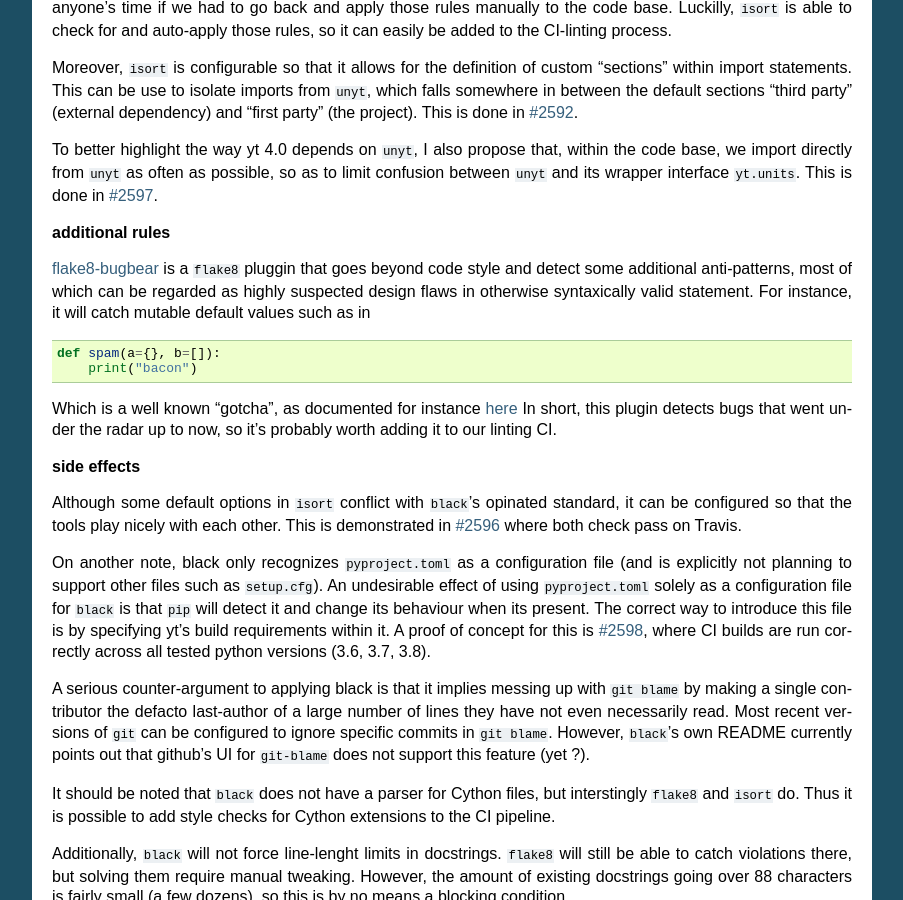
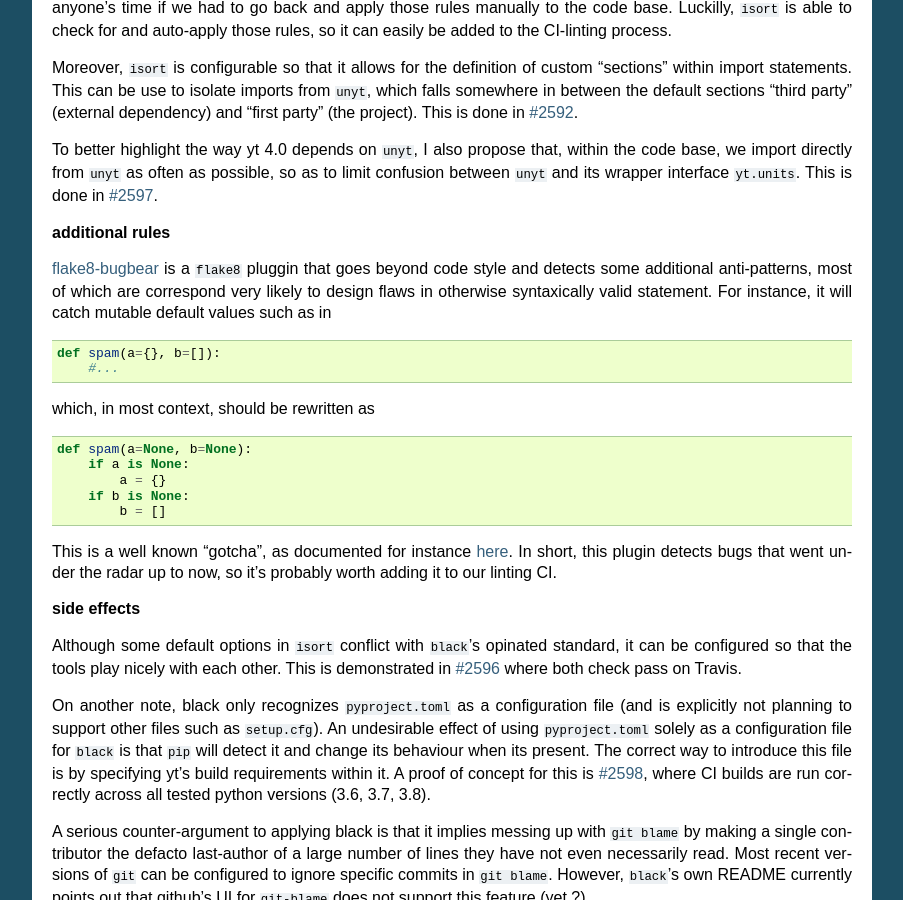
Before and after one commit to yt-project/ytep, a Sphinx documentation site: the page built from source/YTEPs/YTEP-0037.rst, in a window 1280 px wide and 900 px high, scrolled down 2027 px. Shown: the whole window, without its empty margins (198-1101 px from the left). Built offline with Sphinx 7.4.7, drawn with Linux system fonts in a browser that asks for light colours; formulas are drawn with MathJax 3.

Commit message:
clarify bugbear example

```diff
--- a/source/YTEPs/YTEP-0037.rst
+++ b/source/YTEPs/YTEP-0037.rst
@@ -104,17 +104,28 @@
 **additional rules**
 
 `flake8-bugbear <https://github.com/PyCQA/flake8-bugbear>`_ is a ``flake8``
-pluggin that goes beyond code style and detect some additional anti-patterns,
-most of which can be regarded as highly suspected design flaws in otherwise
-syntaxically valid statement.
-For instance, it will catch mutable default values such as in
+pluggin that goes beyond code style and detects some additional anti-patterns,
+most of which are correspond very likely to design flaws in otherwise
+syntaxically valid statement. For instance, it will catch mutable default values
+such as in
 
 .. code:: python
 
     def spam(a={}, b=[]):
-        print("bacon")
+        #...
 
-Which is a well known "gotcha", as documented for instance `here <https://docs.python-guide.org/writing/gotchas/#mutable-default-arguments>`_
+which, in most context, should be rewritten as
+
+.. code:: python
+
+    def spam(a=None, b=None):
+        if a is None:
+            a = {}
+        if b is None:
+            b = []
+
+This is a well known "gotcha", as documented for instance
+`here <https://docs.python-guide.org/writing/gotchas/#mutable-default-arguments>`_.
 In short, this plugin detects bugs that went under the radar up to now, so it's
 probably worth adding it to our linting CI.
 
```
